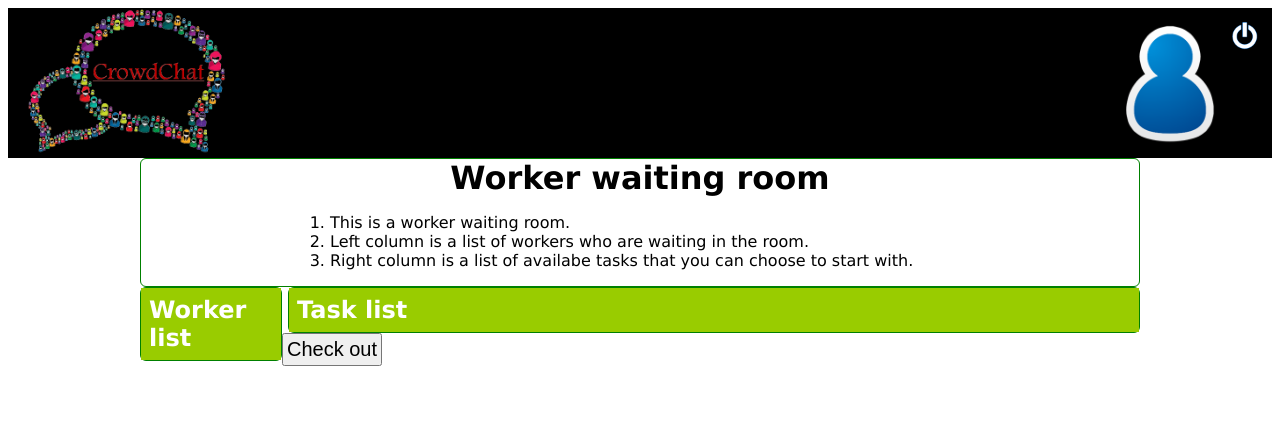
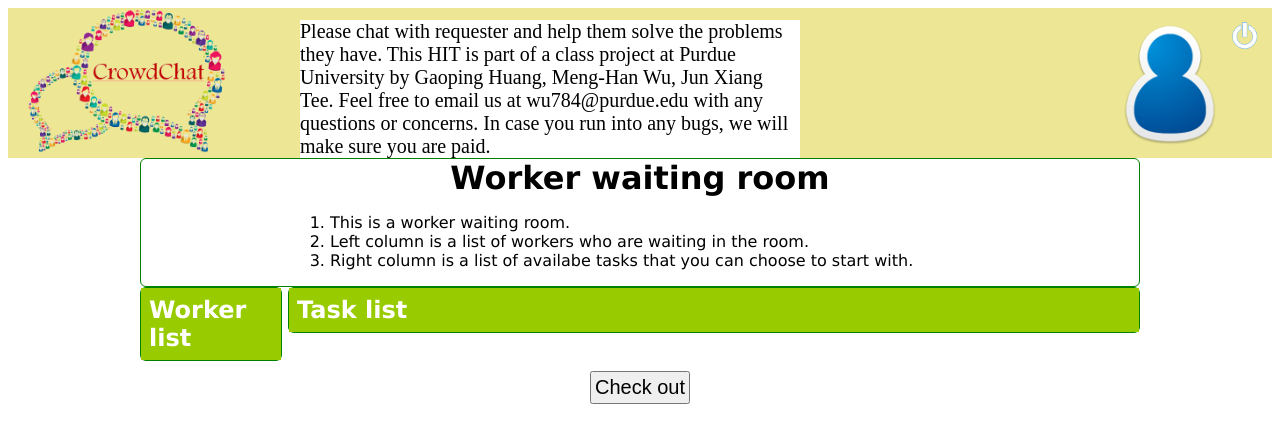
Before and after one commit to gaopinghuang0/CrowdChat, a Python web app: template templates/index.html in a window 1280 px wide. Shown: the top 443 px of the page. Run offline with Jinja, Linux system fonts and the light colour scheme; the template is opened without the code that fills it: most values are stand-ins (such as "Sample title", 1, 10 or a date in 2020); some libraries are stand-ins or nearby versions.

Commit message:
fix multiple input bug and change css

```diff
--- a/main.py
+++ b/main.py
@@ -14,7 +14,7 @@ import logging, sys, os, json, time
 import model
 
 # Settings
-PORT			 = 8010
+PORT			 = 8003
 URL_PREFIX = r'/%02d'%(PORT % 100)
 DEBUG			 = False
 
--- a/static/CrowdChat_UI.css
+++ b/static/CrowdChat_UI.css
@@ -1,5 +1,5 @@
 #banner {
-	background-color: #000;
+	background-color: #ece695;
 	height:150px;
 }
 
--- a/static/main.css
+++ b/static/main.css
@@ -9,6 +9,14 @@ h1, h2, h3, h4, h5, h6 {
 	margin:0 auto;
 	width:1000px;
 	font-family:verdana, sans-serif;
+}
+.banner-declaration {
+	width:500px;
+	background:white;
+	position:absolute;
+	left:300px;
+	top:20px;
+	font-size:20px;
 }
 
 .question {
@@ -287,3 +295,10 @@ li.pending:hover .prompt_content {opacity:1;}
 
 	width:14%;
 }
+
+/* for checkout */
+.main_form_div {
+	text-align:center;
+	display: block;
+	margin-top:10px;
+}
--- a/static/main.js
+++ b/static/main.js
@@ -12,7 +12,7 @@
 	var req_id ;
 	var g_task_id;
 	var unique_code;
-	var g_url_prefix = '/10';  // "" means localhost, /03 means 03 port
+	var g_url_prefix = '/03';  // "" means localhost, /03 means 03 port
 	var MIN_INPUT = 5;
 	var in_room = 0;
 	var g_mode;
@@ -28,7 +28,7 @@ jQuery(document).ready(function() {
 });
 
 function initiate_chatroom(task_id) {
-    $("#message_input").on("keypress", handle_new_message_event);
+    //$("#message_input").on("keypress", handle_new_message_event);
 	$("#messages_display").perfectScrollbar();
 	$("#candidates_container").perfectScrollbar();
 	$("#message_input").select();
@@ -134,6 +134,8 @@ function poll() {
 			// for worker, just mark as question and cancel
 			// for requester, it has answer and reject
 			set_pop_off();
+			set_pop_off();
+    		$("#message_input").on("keypress", handle_new_message_event);
 			click_message_prompt(g_mode);
 
             // Record the number of messages
@@ -952,6 +954,7 @@ function set_pop_off(){
 	$(".reject_mess").off('click');
 	$(".answer_ques").off('click');
 	$(".reward_button").off('click');
+	$("#message_input").off("keypress");
 }
 
 
--- a/templates/index.html
+++ b/templates/index.html
@@ -29,6 +29,9 @@
 		<img id="logo" src="./static/logo.png" alt="Logo">
 		<img id="user-pic" src="./static/user-pic.png" alt="User Profile Picture">
 		<img id="exit-pic" src="./static/exit.png" alt="Exit">
+    <div class="banner-declaration">
+    Please chat with requester and help them solve the problems they have. This HIT is part of a class project at Purdue University by Gaoping Huang, Meng-Han Wu, Jun Xiang Tee.  Feel free to email us at wu784@purdue.edu with any questions or concerns.  In case you run into any bugs, we will make sure you are paid.
+    </div>
     <div id="banner-block" style="display:none">
     		<img id="reward-point-pic" src="./static/reward.png" alt="Reward Picture">
 	    	<p id="reward-point">0</p>
@@ -61,6 +64,8 @@
 	<div class="dialog_header"><h2>Task list</h2></div>
 	<div id="task_number_display"></div>
 	</div>
+
+  <div class="clear"></div>
 </div>
 
 	<!-- hgp's code -->
@@ -72,14 +77,14 @@
 		<div class="instruction">
 		<ol>
 		<li>Chat in the ChatRoom (left) and ask inspiring questions</li>
-		<li>Worker can any message as question if you think it needs requester to answer it.</li>
+		<li>Worker can mark any message as question if you think it needs requester to answer it.</li>
 		<li>Once requester answered one question, the question-answer pair will be copied to the right column.
     <li>Requester can reject any improper messages or give reward point to any good message.</li>
     <li>Worker's total reward point is shown on the top-right(<img id="instr-reward-pic" src="./static/reward.png" alt="Reward Picture">). Every 10 reward point equal to $0.01.</li>
 		</li>
 		</ol>
 		</div>
-		<input type="button" value="&#8656 Go back" class="common_button" id="go_back_button">
+		<input type="button" title="Go back to waiting room" value="&#8656 Go back" class="common_button" id="go_back_button">
 	</div>
 
 	<div class="left">
@@ -124,13 +129,16 @@
 	<div id="dialog_confirm"></div>
 
 <!-- Hidden infos that will be sent to AMT -->
+<div class="main_form_div">
 	<form id="main_form" method="POST">
 		<input type="hidden" name="assignmentId" value="{{ infos['assign_id']}}">
 		<input type="hidden" name="workerId" value="{{ infos['worker_id']}}">
 		<input type="hidden" name="task_id">
 		<input type="hidden" name="uniquecode">
-    <input type="submit" class="common_button" name="checkout" value="Check out">
+    <input type="submit" title="Finish work and submit HIT" class="common_button" name="checkout" value="Check out">
 	</form>
+</div>
+
 
 <!-- Hidden infos that will not be sent to AMT -->
 	<div class="hidden_infos">
```
Also changed, not shown: data/crowdchat.sqlite.
